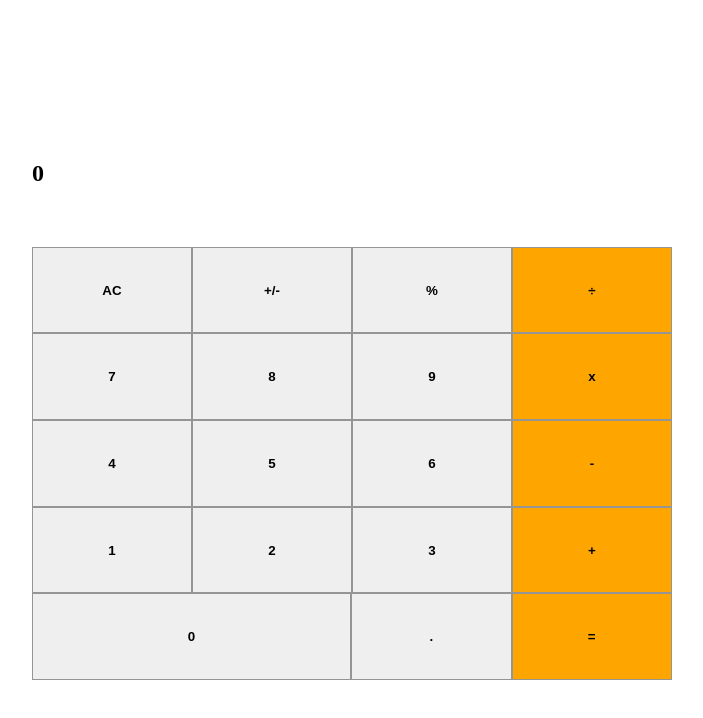
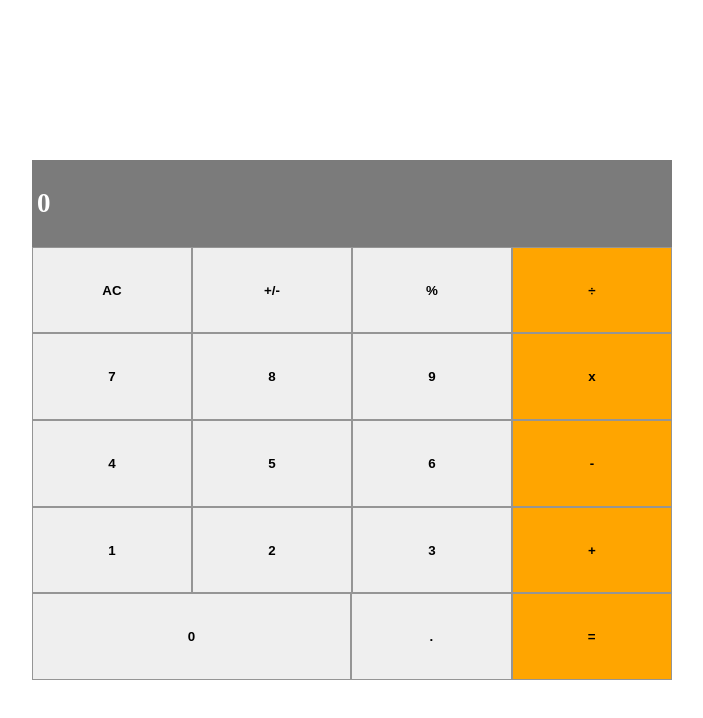
Before and after one commit to AbbasSarwar/Math-Magician, a React (Create React App) app: page /Calculator in a window 1280 px wide. Shown: the top 718 px of the page, without its empty margins (288-991 px from the left). Built offline with nearby package versions, Linux system fonts and the light colour scheme.

Commit message:
Fixed issues and output background changed

```diff
--- a/src/components/Calculator.css
+++ b/src/components/Calculator.css
@@ -40,6 +40,9 @@
   font-size: 27px;
   text-indent: 5px;
   color: #fff;
+  display: flex;
+  align-items: center;
+
   /* text-align: right; */
   padding-right: 5px;
 }
--- a/src/components/Calculator.js
+++ b/src/components/Calculator.js
@@ -18,7 +18,7 @@ const Calculator = () => {
     <>
       <section className="Calc-container">
         <div className="row">
-          <h2>{!total && !next && !operation ? 0 : [total, operation, next]}</h2>
+          <h2 className="input">{!total && !next && !operation ? 0 : [total, operation, next]}</h2>
         </div>
         <div className="row">
           <input type="button" value="AC" onClick={calcs} />
```
Also changed, not shown: src/logic/calculate.js (+0 -21 lines).
